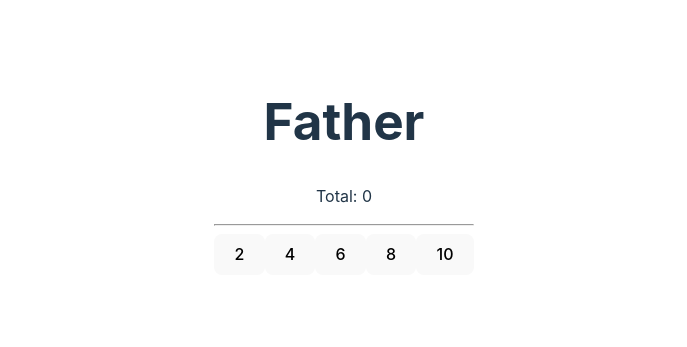
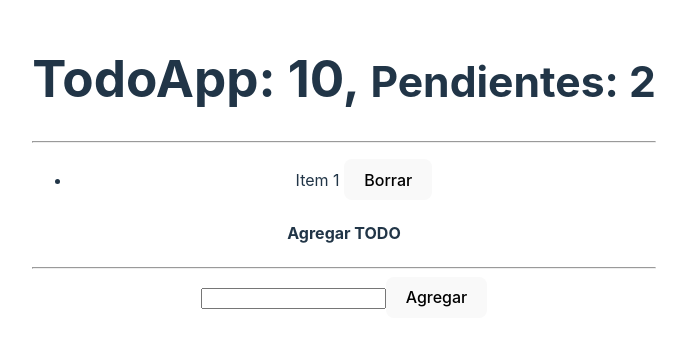
Before and after one commit to juanlopnz/Homeworks, a React (Vite) app in the folder practica-personal/: page / in a window 1280 px wide. Shown: the part 233-580 px from the top of the page, without its empty margins (296-983 px from the left). Built offline with nearby package versions, Linux system fonts and the light colour scheme.

Commit message:
Previo de challenge-9

```diff
--- /dev/null
+++ b/practica-personal/src/components/Input.jsx
@@ -0,0 +1,14 @@
+import React from 'react'
+
+export const Input = () => {
+  return (
+    <div>
+      <h4>Agregar TODO</h4>
+      <hr />
+      <form>
+        <input type="text" />
+        <button>Agregar</button>
+      </form>
+    </div>
+  )
+}
--- /dev/null
+++ b/practica-personal/src/components/List.jsx
@@ -0,0 +1,14 @@
+import React from 'react'
+
+export const List = ({todos}) => {
+  return (
+    <div>
+      <ul>
+        <li>
+          <span> Item 1 </span>
+          <button> Borrar </button>
+        </li>
+      </ul>
+    </div>
+  )
+}
--- /dev/null
+++ b/practica-personal/src/components/TodoApp.jsx
@@ -0,0 +1,40 @@
+import React, { useReducer } from 'react'
+import { TodoReducer } from './TodoReducer'
+import { List } from "./List";
+import { Input } from "./Input";
+
+const inicialState = [{
+  id: new Date().getTime(),
+  description: 'Hacer los challenges',
+  done: false
+}]
+
+export const TodoApp = () => {
+
+  const [todos, dispatch] = useReducer(TodoReducer, inicialState)
+
+  const handleNewTodo = (todo) => {
+    const action = {
+      type:'[TODO] ADD TODO',
+      payload: todo
+    }
+    dispatch(action)
+  }
+
+  return (
+    <div>
+      <h1>TodoApp: 10, <small> Pendientes: 2 </small></h1>
+      <hr />
+
+      <div>
+        <div>
+          <List todos={ todos }></List>
+        </div>
+        <div>
+          <Input onNewTodo={handleNewTodo}></Input>
+        </div>
+      </div>
+
+    </div>
+  )
+}
--- /dev/null
+++ b/practica-personal/src/components/TodoReducer.jsx
@@ -0,0 +1,12 @@
+import React from 'react'
+
+export const TodoReducer = (inicialState, action) => {
+  switch (action.type) {
+    case 'ABC':
+      throw new Error('action not yet implemented')
+      break;
+
+    default:
+      return inicialState;
+  }
+}
--- a/practica-personal/src/main.jsx
+++ b/practica-personal/src/main.jsx
@@ -7,6 +7,7 @@ import { ComponentApp } from "./ComponentApp";
 import GiftExpertApp from "./GiftExpertApp";
 import { MultipleCustomHooks } from "./components/MultipleCustomHooks";
 import { Father } from './components/Father';
+import { TodoApp } from "./components/TodoApp";
 
 ReactDOM.createRoot(document.getElementById('root')).render(
   <React.StrictMode>
@@ -15,7 +16,7 @@ ReactDOM.createRoot(document.getElementById('root')).render(
     <ComponentApp></ComponentApp>
     <GiftExpertApp></GiftExpertApp> */}
     {/* <MultipleCustomHooks></MultipleCustomHooks> */}
-    <Father></Father>
-
+    {/* <Father></Father> */}
+    <TodoApp></TodoApp>
   </React.StrictMode>,
 )
```
